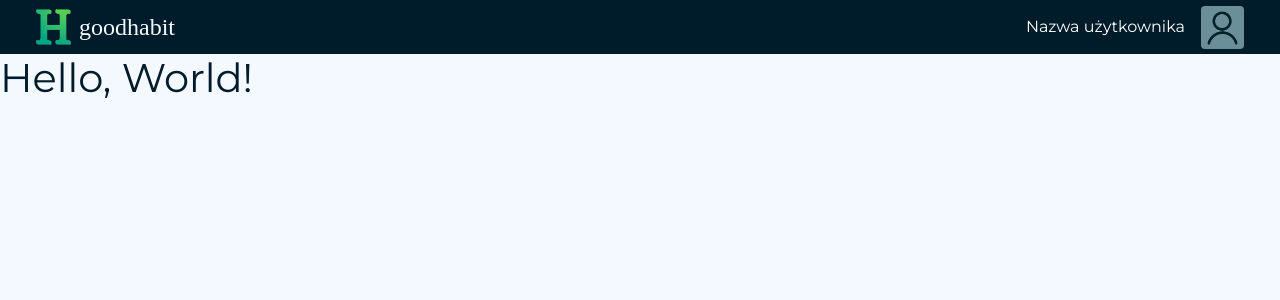
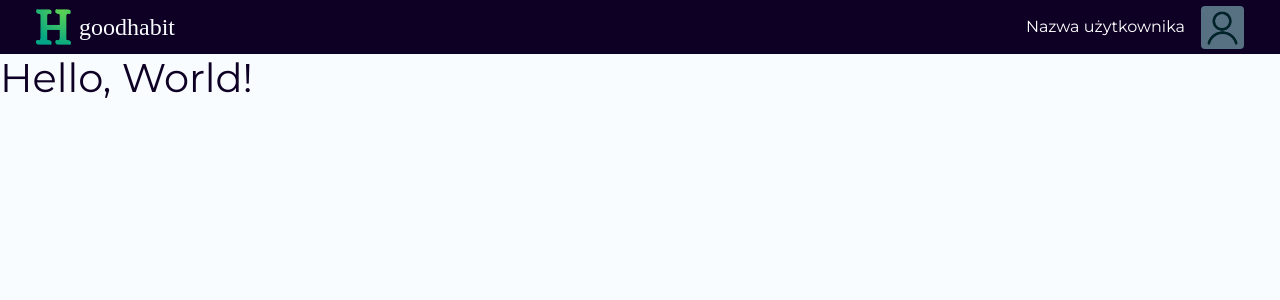
Before and after one commit to BarteXikora/habit-tracking, a React (Create React App) app in the folder client/: page /login in a window 1280 px wide. Both pictures are taken after a click on the button "Log In". Shown: the top 300 px of the page. Built offline with nearby package versions, Linux system fonts and the light colour scheme; a web font is replaced by a local one.

Commit message:
Created new color palette.

```diff
--- a/client/src/css/main.css
+++ b/client/src/css/main.css
@@ -3,21 +3,21 @@
 body {
   margin: 0;
   padding: 0;
-  background-color: #f3f9ff;
-  color: #001B29;
+  background-color: #F8FCFF;
+  color: #0E0025;
   font-family: "Montserrat", sans-serif;
   font-size: 14px;
 }
 
 .navbar {
-  background-color: #001B29;
-  color: #f3f9ff;
+  background-color: #0E0025;
+  color: #F8FCFF;
 }
 
 .navbar-brand {
   font-family: "Quando", serif;
   font-size: 24px;
-  color: #f3f9ff;
+  color: #F8FCFF;
   pointer-events: none;
 }
 
@@ -43,7 +43,7 @@ button {
 }
 
 .icon-user {
-  background-color: #6B8F99;
+  background-color: #577082;
   border-radius: 4px;
 }
 .icon-user img {
--- a/client/src/scss/system/buttons.scss
+++ b/client/src/scss/system/buttons.scss
@@ -19,7 +19,7 @@ button {
 
 // User button:
 .icon-user {
-    background-color: $gray;
+    background-color: $gray-5;
     border-radius: $radius;
 
     img {
```
Also changed, not shown: client/src/scss/variables.scss (+32 -3 lines).
